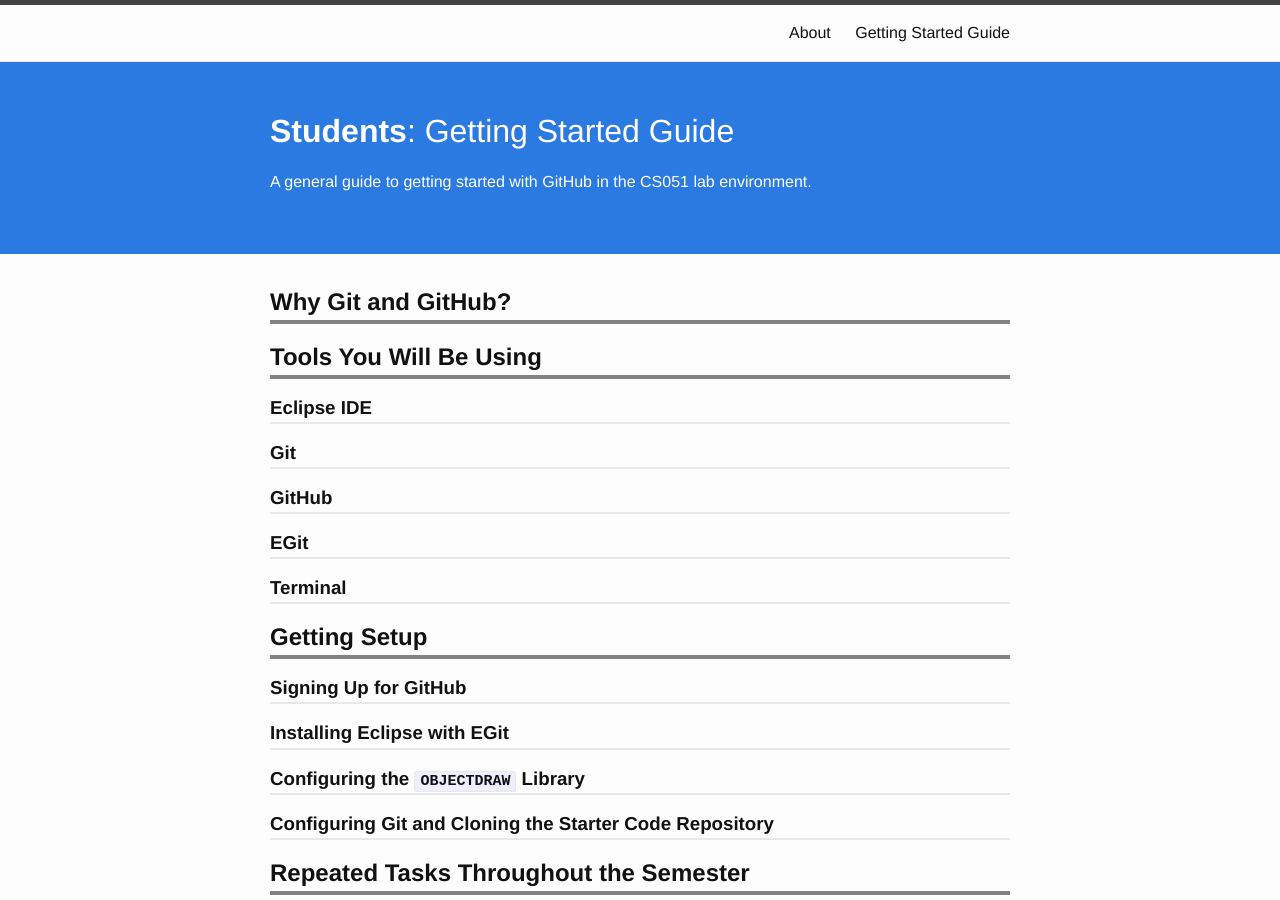
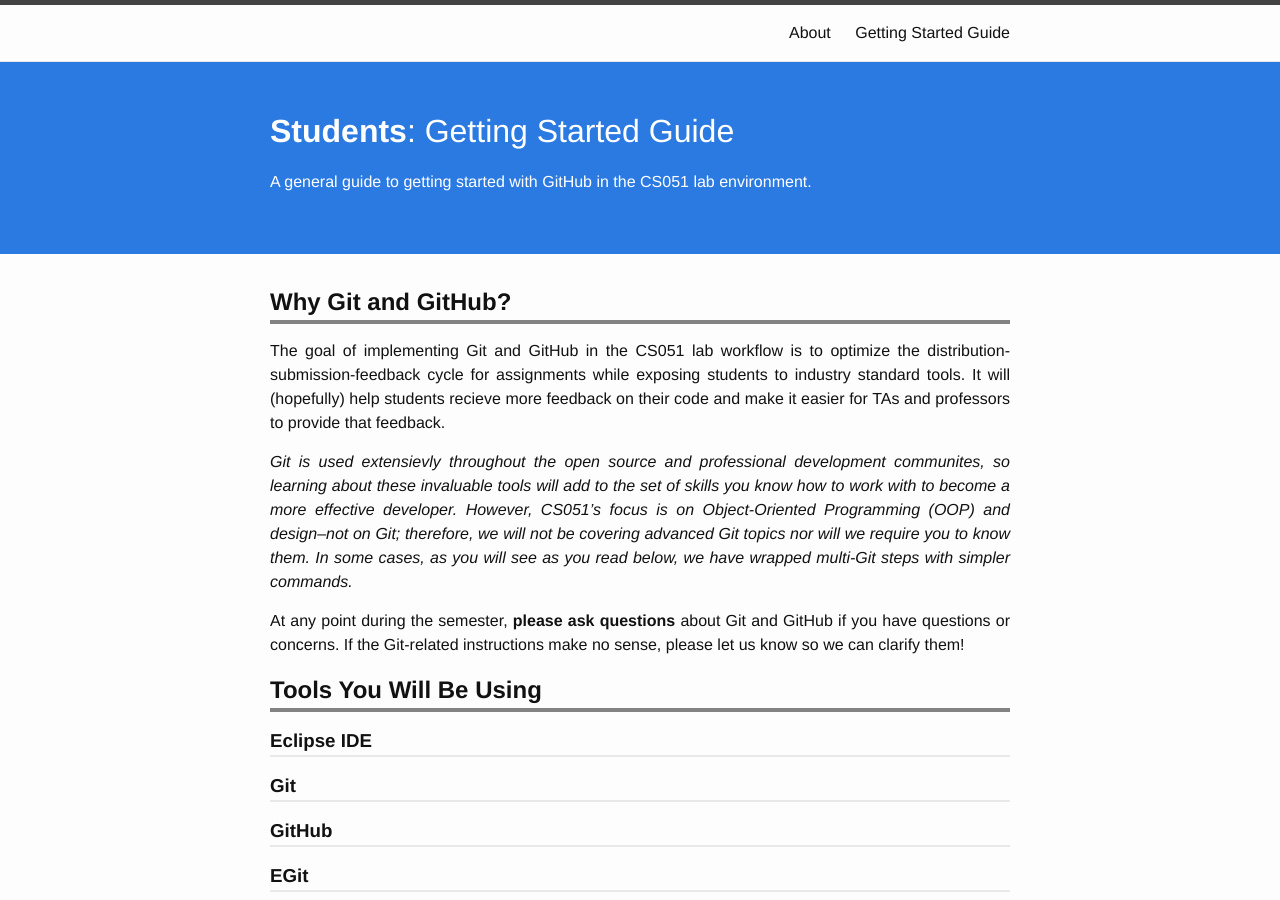
Before and after one commit to git-at-pomona/materials, a Jekyll site: the page built from student_guide.md, in a window 1280 px wide and 900 px high. Built offline with Jekyll 4.4.1, drawn with Linux system fonts in a browser that asks for light colours.

Commit message:
intro updated

```diff
--- a/student_guide.md
+++ b/student_guide.md
@@ -8,6 +8,24 @@ permalink: /studentguide/
 ---
 
 ## Why Git and GitHub?
+
+The goal of implementing Git and GitHub in the CS051 lab workflow is to
+optimize the distribution-submission-feedback cycle for assignments while
+exposing students to industry standard tools. It will (hopefully) help students
+recieve more feedback on their code and make it easier for TAs and professors
+to provide that feedback.
+
+*Git is used extensievly throughout the open source and professional
+development communites, so learning about these invaluable tools will add to
+the set of skills you know how to work with to become a more effective
+developer. However, CS051's focus is on Object-Oriented Programming (OOP) and
+design--not on Git; therefore, we will not be covering advanced Git topics
+nor will we require you to know them. In some cases, as you will see as you
+read below, we have wrapped multi-Git steps with simpler commands.*
+
+At any point during the semester, **please ask questions** about Git and GitHub
+if you have questions or concerns. If the Git-related instructions make no
+sense, please let us know so we can clarify them!
 
 ## Tools You Will Be Using
 
```
